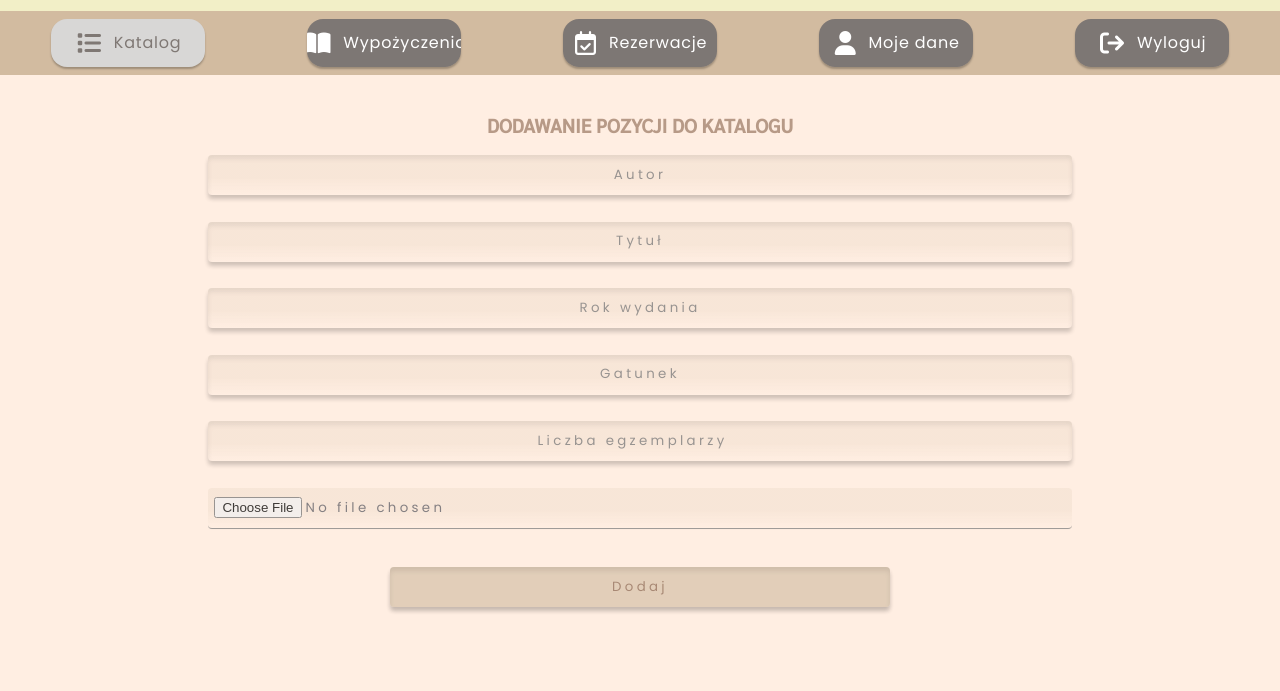
After one commit to ZimmerPM/WDPAI, a PHP site: page /public/views/add-book.php in a window 1280 px wide. The commit adds this page. Shown: the part 109-800 px from the top of the page. Run offline with PHP 8.4, Linux system fonts and the light colour scheme; some libraries are stand-ins or nearby versions.

Commit message:
Set file upload mechanism

```diff
--- a/Router.php
+++ b/Router.php
@@ -2,6 +2,7 @@
 
 require_once 'src/controllers/DefaultController.php';
 require_once 'src/controllers/SecurityController.php';
+require_once 'src/controllers/BookController.php';
 
 class Router
 {
--- a/index.php
+++ b/index.php
@@ -13,5 +13,6 @@ Router::get('catalog', 'DefaultController');
 Router::post('login', 'SecurityController');
 Router::get('logout', 'SecurityController');
 
+Router::post('addBook', 'BookController');
 
 Router::run($path);
--- a/public/css/style.css
+++ b/public/css/style.css
@@ -151,3 +151,37 @@ nav .nav-button.active {
 nav .nav-button.active:hover {
     background: #c2c2c2;
 }
+
+section.book-form {
+    display: flex;
+    flex-direction: column;
+    justify-content: space-around;
+    align-items: center;
+    margin: 2em;
+}
+
+section.book-form h1{
+    margin: 0.25em;
+    font-family: 'Sarabun', sans-serif;
+    font-size: 1.2em;
+    color: #9F7E69;
+    opacity: 0.75;
+}
+
+.book-form form{
+    top: 0;
+    width: 100%;
+    height: 90%;
+}
+
+.book-form input{
+    margin: 1em;
+}
+
+input.file-upload{
+    background-color: transparent;
+    text-align: center;
+    border: none;
+    border-bottom: 0.5px solid gray;
+    box-shadow: 0px 1px 1px 0px rgba(0, 0, 0, 0.02);
+}
--- /dev/null
+++ b/public/views/add-book.php
@@ -0,0 +1,69 @@
+<!DOCTYPE html>
+<html lang="pl">
+<head>
+    <meta charset="UTF-8">
+    <meta name="viewport" content="width=device-width, initial-scale=1.0">
+    <script src="https://kit.fontawesome.com/faceb1bdbd.js" crossorigin="anonymous"></script>
+
+    <link href="https://fonts.googleapis.com/css2?family=Comfortaa:wght@300;400;500;600;700&family=Poppins:wght@100;200;300;400;500&family=Sarabun:wght@100;200;300;400;500&display=swap" rel="stylesheet">
+
+    <!-- Preconnects for Performance Improvement -->
+    <link rel="preconnect" href="https://fonts.googleapis.com">
+    <link rel="preconnect" href="https://fonts.gstatic.com" crossorigin>
+
+    <link rel="stylesheet" type="text/css" href="public/css/style.css">
+    <link rel="stylesheet" type="text/css" href="public/css/table-styles.css">
+    <title>Katalog książek</title>
+</head>
+<body class="catalog">
+
+<div class="top-bar">
+    <img class="logo" src="public/img/logo.svg" alt="logo">
+</div>
+
+<nav>
+    <a href="link1.html" class="nav-button active">
+        <i class="fa-solid fa-list"></i> <span>Katalog</span>
+    </a>
+
+    <a href="link2.html" class="nav-button">
+        <i class="fa-solid fa-book-open"></i> <span>Wypożyczenia</span>
+    </a>
+
+    <a href="link3.html" class="nav-button">
+        <i class="fa-regular fa-calendar-check"></i> <span>Rezerwacje</span>
+    </a>
+
+    <a href="link4.html" class="nav-button">
+        <i class="fa-solid fa-user"></i> <span>Moje dane</span>
+    </a>
+
+    <a href="/logout" class="nav-button">
+        <i class="fa-solid fa-arrow-right-from-bracket"></i> <span>Wyloguj</span>
+    </a>
+</nav>
+
+<section class="book-form">
+    <h1>DODAWANIE POZYCJI DO KATALOGU</h1>
+    <form action="addBook" method="POST" ENCTYPE="multipart/form-data">
+    <?php
+    if (isset($messages))
+    {
+        foreach ($messages as $message)
+        {
+            echo $message;
+        }
+    }
+    ?>
+        <input name="author" type="text" placeholder="Autor">
+        <input name="title" type="text" placeholder="Tytuł">
+        <input name="publicationYear" type="text" placeholder="Rok wydania">
+        <input name="genre" type="text" placeholder="Gatunek">
+        <input name="stock" type="number" placeholder="Liczba egzemplarzy" min="0">
+        <input class="file-upload" name="file" type="file"><br/>
+        <button type="submit">Dodaj</button>
+    </form>
+
+</section>
+</body>
+</html>
```
Also changed, not shown: public/views/catalog.php (+10 -79 lines), src/controllers/BookController.php (added, +60 -0 lines), src/models/Book.php (added, +99 -0 lines), public/img/covers/100LS.jpg (deleted), public/img/covers/MiM.jpg (deleted), public/img/covers/bnw.jpg (deleted), public/img/covers/rok1984.jpg (deleted), public/img/covers/wiedzmin.jpg (deleted), 1 other file.
